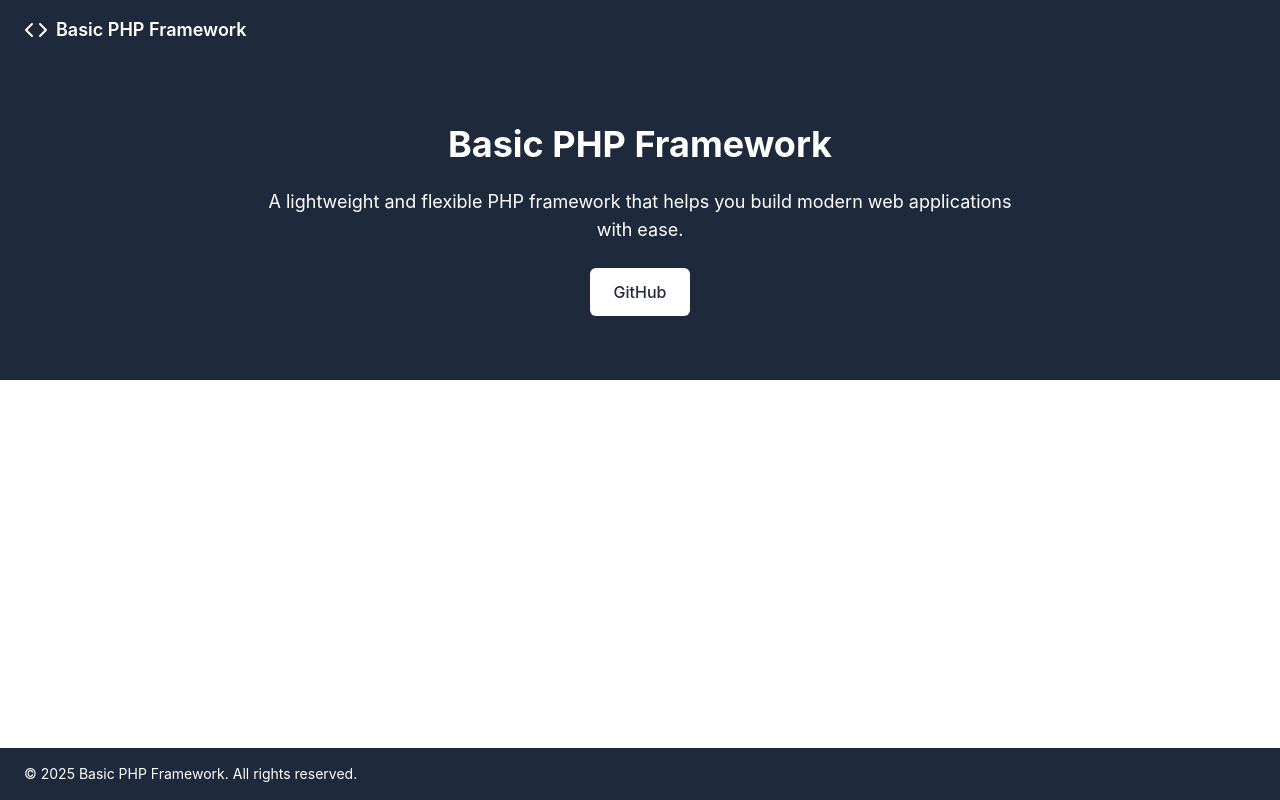
After one commit to rodrigojeusebio/php-basic-framework, a PHP site: page /App/Resources/Views/default_pages/home.php in a window 1280 px wide. The commit adds this page. Run offline with PHP 8.4, Linux system fonts and the light colour scheme; some libraries are stand-ins or nearby versions.

Commit message:
add home page

```diff
--- /dev/null
+++ b/App/Resources/Views/default_pages/home.php
@@ -0,0 +1,63 @@
+<!DOCTYPE html>
+<html lang="en">
+
+<head>
+    <meta charset="UTF-8">
+    <meta name="viewport" content="width=device-width, initial-scale=1.0">
+    <title>Home</title>
+    <script src="https://cdn.tailwindcss.com"></script>
+    <style>
+        h1,
+        h2,
+        h3,
+        h4,
+        h5,
+        h6 {
+            font-family: 'Inter', sans-serif;
+        }
+
+        body {
+            font-family: 'Inter', sans-serif;
+        }
+    </style>
+</head>
+
+<body>
+    <div class="flex flex-col min-h-screen">
+        <!-- Header -->
+        <header class="bg-slate-800 text-white py-4 px-6 flex items-center justify-between">
+            <a class="flex items-center gap-2" href="https://www.github.com/rdrigoe/php-basic-framework"
+                target="_blank">
+                <svg xmlns="http://www.w3.org/2000/svg" width="24" height="24" viewBox="0 0 24 24" fill="none"
+                    stroke="currentColor" stroke-width="2" stroke-linecap="round" stroke-linejoin="round"
+                    class="h-6 w-6" aria-hidden="true">
+                    <polyline points="16 18 22 12 16 6"></polyline>
+                    <polyline points="8 6 2 12 8 18"></polyline>
+                </svg>
+                <span class="text-lg font-semibold">Basic PHP Framework</span>
+            </a>
+        </header>
+
+        <!-- Main Content -->
+        <main class="flex-1">
+            <section class="bg-slate-800 py-16 px-6 text-center text-white">
+                <div class="container mx-auto max-w-3xl space-y-6">
+                    <h1 class="text-4xl font-bold">Basic PHP Framework</h1>
+                    <p class="text-lg">
+                        A lightweight and flexible PHP framework that helps you build modern web applications with ease.
+                    </p>
+                    <a class="text-bold inline-flex items-center justify-center rounded-md bg-white px-6 py-3 text-bold text-slate-800 font-medium transition-colors hover:bg-blue-100 focus:outline-none focus:ring-2 focus:ring-slate-800 focus:ring-offset-2"
+                        href="https://www.github.com/rdrigoe/php-basic-framework" target="_blank">
+                        GitHub
+                    </a>
+                </div>
+            </section>
+        </main>
+        <!-- Footer -->
+        <footer class="bg-slate-800 text-white py-4 px-6 flex items-center justify-between">
+            <p class="text-sm">© 2025 Basic PHP Framework. All rights reserved.</p>
+        </footer>
+    </div>
+</body>
+
+</html>
--- a/App/Routes/web.php
+++ b/App/Routes/web.php
@@ -2,8 +2,11 @@
 
 declare(strict_types=1);
 
+use App\Controllers\Controller;
 use App\Controllers\User_Controller;
 use Core\Router;
+
+Router::get('/', Controller::class, 'home');
 
 Router::get('/users/create', User_Controller::class, 'create');
 Router::get('/users/{:id}', User_Controller::class, 'show');
--- a/Core/global_functions.php
+++ b/Core/global_functions.php
@@ -17,7 +17,7 @@ function style_value(string $value): string
 function d(mixed $value): void
 {
     $message = '<div style="background-color: black; border: 2px solid orange; color: white; padding: 10px;"><code><pre>';
-    $footer  = '</pre></code></div>';
+    $footer = '</pre></code></div>';
 
     $message .= json_encode($value, JSON_PRETTY_PRINT);
 
@@ -50,8 +50,7 @@ function get_base_path(): ?string
  */
 function get_val(array $array, string|int $key, mixed $default = null): mixed
 {
-    if (array_key_exists($key, $array))
-    {
+    if (array_key_exists($key, $array)) {
         return $array[$key];
     }
 
--- a/Helpers/Arr.php
+++ b/Helpers/Arr.php
@@ -16,8 +16,7 @@ final class Arr
      */
     public static function wrap(mixed $value): array
     {
-        if (! is_array($value))
-        {
+        if (! is_array($value)) {
             $value = [$value];
         }
 
@@ -26,7 +25,8 @@ final class Arr
 
     /**
      * @template Tvalue
-     * @param array<Tvalue> $array
+     *
+     * @param  array<Tvalue>  $array
      * @return Tvalue is empty-array ? false : Tvalue
      */
     public static function first_value(array &$array): mixed
--- a/composer.json
+++ b/composer.json
@@ -18,7 +18,7 @@
         "phpstan/phpstan": "^2.1"
     },
     "scripts": {
-        "phpstan": "vendor/bin/phpstan analyse"
+        "fix": "vendor/bin/phpstan analyse & vendor/bin/pint"
     },
     "require": {
         "laravel/pint": "^1.20"
```
Also changed, not shown: App/Controllers/Controller.php (added, +15 -0 lines), Core/ORM.php (+7 -11 lines), 1 other file.
